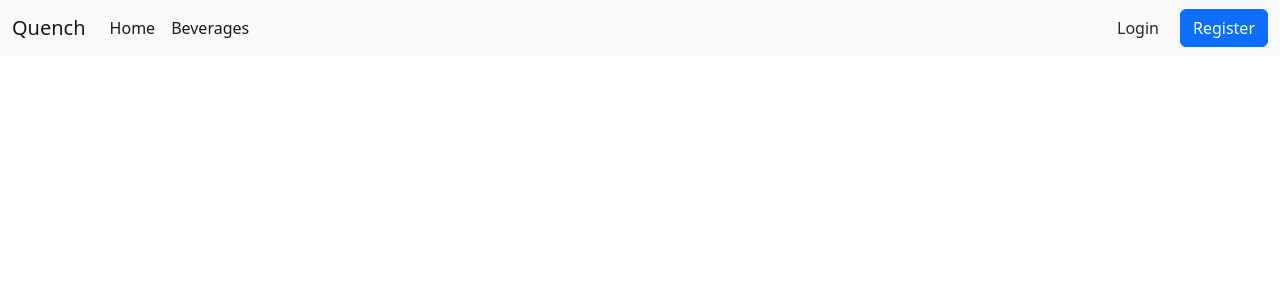
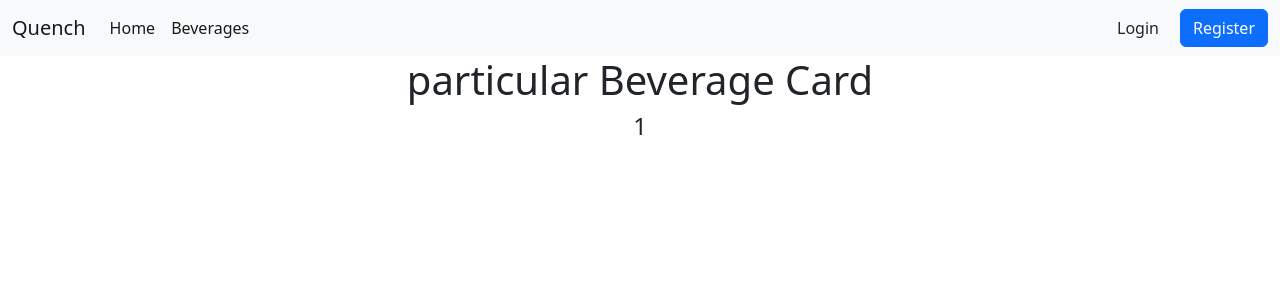
Before and after one commit to muffinthepao/project-3-client, a React (Create React App) app: page /beverages/1 in a window 1280 px wide. Shown: the top 300 px of the page. Built offline with nearby package versions, Linux system fonts and the light colour scheme.

Commit message:
feat: beverage show route

```diff
--- a/src/App.jsx
+++ b/src/App.jsx
@@ -4,6 +4,7 @@ import './App.css';
 
 import Header from './components/partials/Header';
 import Beverages from './components/beverages/Beverages';
+import BeverageDetails from './components/beverage/BeverageDetails';
 
 
 import 'bootstrap/dist/css/bootstrap.min.css';
@@ -17,6 +18,7 @@ function App() {
      <Routes>
         <Route path="/" />
         <Route path="/beverages" element={<Beverages />} />
+        <Route path="/beverages/:beverageId" element={<BeverageDetails />} />
      </Routes>
     </div>
   );
--- a/src/components/beverage-card/BeverageCard.jsx
+++ b/src/components/beverage-card/BeverageCard.jsx
@@ -4,11 +4,12 @@ import { Card, Button } from "react-bootstrap";
 import { Link } from "react-router-dom";
 
 function BeverageCard(props) {
-
+    //destructurting
     const { _id, name, brandName, price, stock, description, spec, img } = props.data
 
     return (
         <>
+            <Link to={`/beverages/${_id}`}>
                 <Card style={{ width: "18rem" }}>
                     <Card.Img variant="top" src={img} />
                     <Card.Body>
@@ -19,6 +20,7 @@ function BeverageCard(props) {
                         <Button variant="primary">View</Button>
                     </Card.Body>
                 </Card>
+            </Link>
         </>
     );
 }
--- /dev/null
+++ b/src/components/beverage/BeverageDetails.jsx
@@ -0,0 +1,16 @@
+import React, { useEffect, useState } from "react";
+import { useParams } from "react-router-dom";
+import BeverageCard from "../beverage-card/BeverageCard";
+
+function BeverageDetails(props) {
+    const params = useParams()
+
+    return (
+        <>
+            <h1>particular Beverage Card</h1>
+            <h4>{params.beverageId}</h4>
+        </>
+    )
+}
+
+export default BeverageDetails
```
Lines whose indentation alone changed are shown as unchanged.
